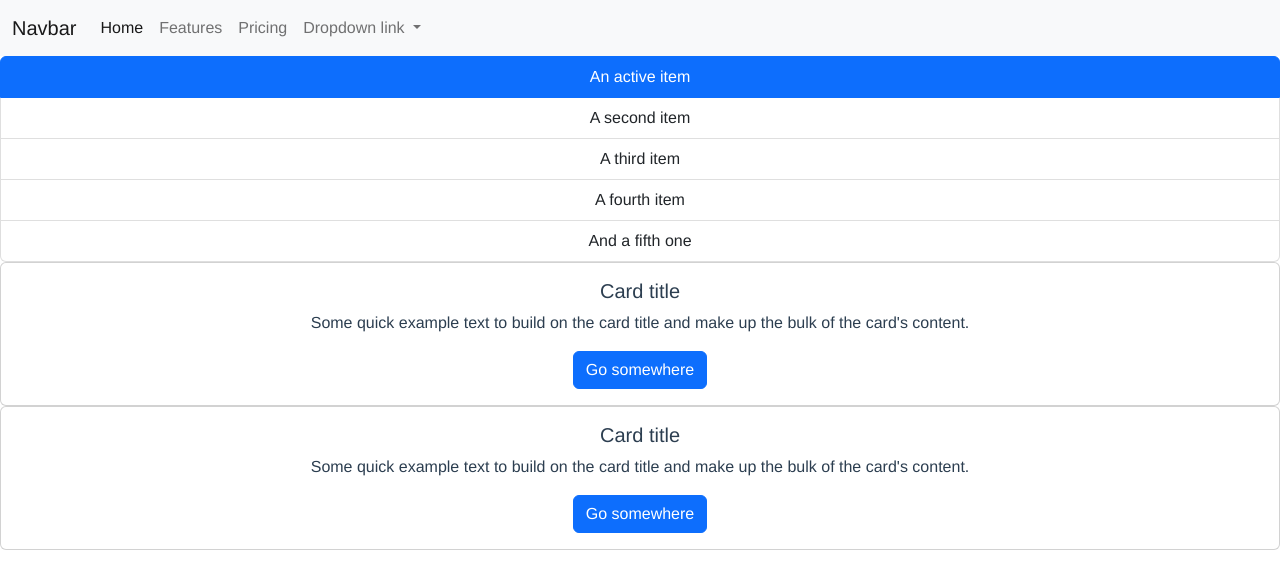
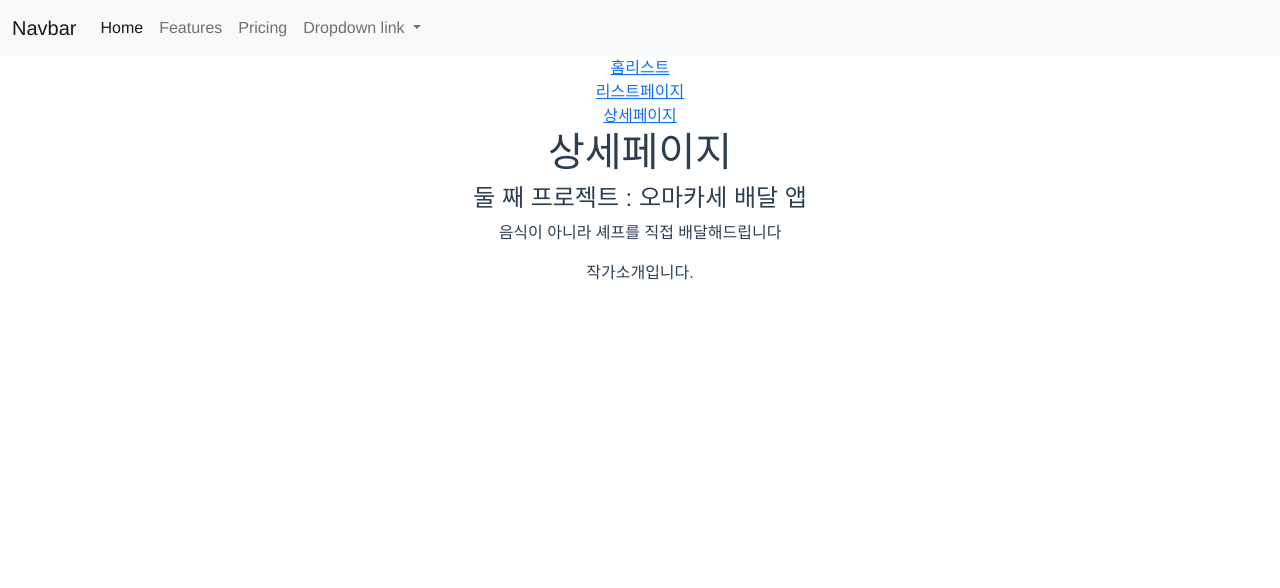
Before and after one commit to David-Byun/front, a Vue app: page /detail/1/author in a window 1280 px wide. Shown: the top 588 px of the page. Built offline with nearby package versions, Linux system fonts and the light colour scheme.

Commit message:
Vue Finished

```diff
--- a/package.json
+++ b/package.json
@@ -10,7 +10,8 @@
   "dependencies": {
     "bootstrap": "^5.2.1",
     "core-js": "^3.8.3",
-    "vue": "^3.2.13"
+    "vue": "^3.2.13",
+    "vue-router": "^4.1.5"
   },
   "devDependencies": {
     "@babel/core": "^7.12.16",
--- a/public/index.html
+++ b/public/index.html
@@ -4,19 +4,8 @@
     <meta charset="utf-8" />
     <meta name="viewport" content="width=device-width, initial-scale=1" />
     <title>Bootstrap demo</title>
-    <link
-      href="https://cdn.jsdelivr.net/npm/bootstrap@5.2.1/dist/css/bootstrap.min.css"
-      rel="stylesheet"
-      integrity="sha384-iYQeCzEYFbKjA/T2uDLTpkwGzCiq6soy8tYaI1GyVh/UjpbCx/TYkiZhlZB6+fzT"
-      crossorigin="anonymous"
-    />
   </head>
   <body>
     <div id="app"></div>
-    <script
-      src="https://cdn.jsdelivr.net/npm/bootstrap@5.2.1/dist/js/bootstrap.bundle.min.js"
-      integrity="sha384-u1OknCvxWvY5kfmNBILK2hRnQC3Pr17a+RTT6rIHI7NnikvbZlHgTPOOmMi466C8"
-      crossorigin="anonymous"
-    ></script>
   </body>
 </html>
--- a/src/App.vue
+++ b/src/App.vue
@@ -44,41 +44,26 @@
       </div>
     </div>
   </nav>
-  <ul class="list-group">
-    <li class="list-group-item active" aria-current="true">An active item</li>
-    <li class="list-group-item">A second item</li>
-    <li class="list-group-item">A third item</li>
-    <li class="list-group-item">A fourth item</li>
-    <li class="list-group-item">And a fifth one</li>
-  </ul>
-  <div class="card">
-    <div src="#" class="card-img-top" />
-    <div class="card-body">
-      <h5 class="card-title">Card title</h5>
-      <p class="card-text">
-        Some quick example text to build on the card title and make up the bulk
-        of the card's content.
-      </p>
-      <a href="#" class="btn btn-primary">Go somewhere</a>
-    </div>
+
+  <!-- <ListBlogVue :blog="blogData[i]" v-for="(blog, i) in blogData" :key="i" /> -->
+  <div>
+    <div><router-link to="/">홈리스트</router-link></div>
+    <div><router-link to="/list">리스트페이지</router-link></div>
+    <div><router-link to="/detail">상세페이지</router-link></div>
   </div>
-
-  <div class="card">
-    <div class="card-img-top" />
-    <div class="card-body">
-      <h5 class="card-title">Card title</h5>
-      <p class="card-text">
-        Some quick example text to build on the card title and make up the bulk
-        of the card's content.
-      </p>
-      <a href="#" class="btn btn-primary">Go somewhere</a>
-    </div>
-  </div>
+  <router-view :blogData="blogData"></router-view>
 </template>
 
 <script>
+import blogData from "./assets/data.js";
+
 export default {
   name: "App",
+  data() {
+    return {
+      blogData,
+    };
+  },
   components: {},
 };
 </script>
--- /dev/null
+++ b/src/assets/data.js
@@ -0,0 +1,23 @@
+const blogData = [
+  {
+    title: "첫 째 프로젝트 : 허위매물 전문 부동산 앱",
+    content: "Vue를 이용하면 비누같이 매끈한 앱을 만들 수 있습니다",
+    date: "September 24, 2021",
+    number: 0,
+  },
+  {
+    title: "둘 째 프로젝트 : 오마카세 배달 앱",
+    content: "음식이 아니라 셰프를 직접 배달해드립니다",
+    date: "October 20, 2020",
+    number: 1,
+  },
+  {
+    title: "셋 째 프로젝트 : 현피 앱",
+    content:
+      "거리를 설정하면 가장 가까운 파이터를 소개해드려요! 서로 싸워보세요",
+    date: "April 24, 2019",
+    number: 2,
+  },
+];
+
+export default blogData;
--- a/src/components/HelloWorld.vue
+++ /dev/null
@@ -1,58 +0,0 @@
-<template>
-  <div class="hello">
-    <h1>{{ msg }}</h1>
-    <p>
-      For a guide and recipes on how to configure / customize this project,<br>
-      check out the
-      <a href="https://cli.vuejs.org" target="_blank" rel="noopener">vue-cli documentation</a>.
-    </p>
-    <h3>Installed CLI Plugins</h3>
-    <ul>
-      <li><a href="https://github.com/vuejs/vue-cli/tree/dev/packages/%40vue/cli-plugin-babel" target="_blank" rel="noopener">babel</a></li>
-      <li><a href="https://github.com/vuejs/vue-cli/tree/dev/packages/%40vue/cli-plugin-eslint" target="_blank" rel="noopener">eslint</a></li>
-    </ul>
-    <h3>Essential Links</h3>
-    <ul>
-      <li><a href="https://vuejs.org" target="_blank" rel="noopener">Core Docs</a></li>
-      <li><a href="https://forum.vuejs.org" target="_blank" rel="noopener">Forum</a></li>
-      <li><a href="https://chat.vuejs.org" target="_blank" rel="noopener">Community Chat</a></li>
-      <li><a href="https://twitter.com/vuejs" target="_blank" rel="noopener">Twitter</a></li>
-      <li><a href="https://news.vuejs.org" target="_blank" rel="noopener">News</a></li>
-    </ul>
-    <h3>Ecosystem</h3>
-    <ul>
-      <li><a href="https://router.vuejs.org" target="_blank" rel="noopener">vue-router</a></li>
-      <li><a href="https://vuex.vuejs.org" target="_blank" rel="noopener">vuex</a></li>
-      <li><a href="https://github.com/vuejs/vue-devtools#vue-devtools" target="_blank" rel="noopener">vue-devtools</a></li>
-      <li><a href="https://vue-loader.vuejs.org" target="_blank" rel="noopener">vue-loader</a></li>
-      <li><a href="https://github.com/vuejs/awesome-vue" target="_blank" rel="noopener">awesome-vue</a></li>
-    </ul>
-  </div>
-</template>
-
-<script>
-export default {
-  name: 'HelloWorld',
-  props: {
-    msg: String
-  }
-}
-</script>
-
-<!-- Add "scoped" attribute to limit CSS to this component only -->
-<style scoped>
-h3 {
-  margin: 40px 0 0;
-}
-ul {
-  list-style-type: none;
-  padding: 0;
-}
-li {
-  display: inline-block;
-  margin: 0 10px;
-}
-a {
-  color: #42b983;
-}
-</style>
--- /dev/null
+++ b/src/components/HomePage.vue
@@ -0,0 +1,13 @@
+<template>
+  <div>
+    <h1>David 개발자의 블로그</h1>
+  </div>
+</template>
+
+<script>
+export default {
+  name: "HomePage",
+};
+</script>
+
+<style></style>
--- /dev/null
+++ b/src/components/ListBlog.vue
@@ -0,0 +1,17 @@
+<template>
+  <div v-for="(blog, i) in blogData" :key="i">
+    <h4>
+      <router-link :to="`/detail/${blog.number}`">{{ blog.title }}</router-link>
+    </h4>
+    <div>{{ blog.date }}</div>
+  </div>
+</template>
+
+<script>
+export default {
+  name: "ListBlog",
+  props: { blogData: Object },
+};
+</script>
+
+<style></style>
--- /dev/null
+++ b/src/components/ListDetail.vue
@@ -0,0 +1,19 @@
+<template>
+  <div>
+    <h1>상세페이지</h1>
+    <h4>
+      {{ blogData[$route.params.id].title }}
+    </h4>
+    <p>{{ blogData[$route.params.id].content }}</p>
+    <router-view></router-view>
+  </div>
+</template>
+
+<script>
+export default {
+  name: "ListDetail",
+  props: { blogData: Object },
+};
+</script>
+
+<style></style>
--- /dev/null
+++ b/src/components/RoomAuthor.vue
@@ -0,0 +1,7 @@
+<template>작가소개입니다.</template>
+
+<script>
+export default {};
+</script>
+
+<style></style>
--- /dev/null
+++ b/src/components/RoomComment.vue
@@ -0,0 +1,7 @@
+<template>댓글입니다</template>
+
+<script>
+export default {};
+</script>
+
+<style></style>
--- a/src/main.js
+++ b/src/main.js
@@ -2,5 +2,6 @@ import { createApp } from "vue";
 import App from "./App.vue";
 import "bootstrap";
 import "bootstrap/dist/css/bootstrap.min.css";
+import router from "./router";
 
-createApp(App).mount("#app");
+createApp(App).use(router).mount("#app");
```
Also changed, not shown: src/router.js (added, +32 -0 lines), 1 other file (tests, documents, lock files or other folders).
